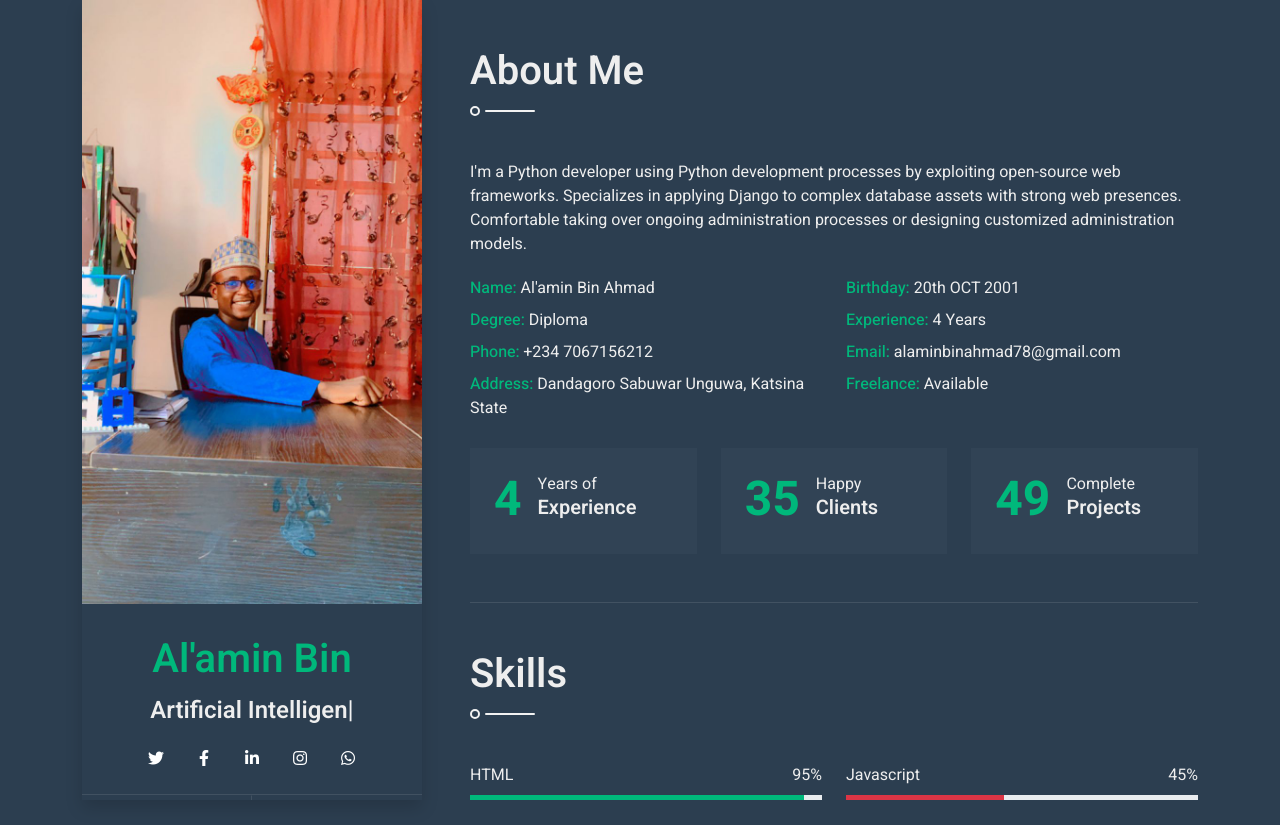
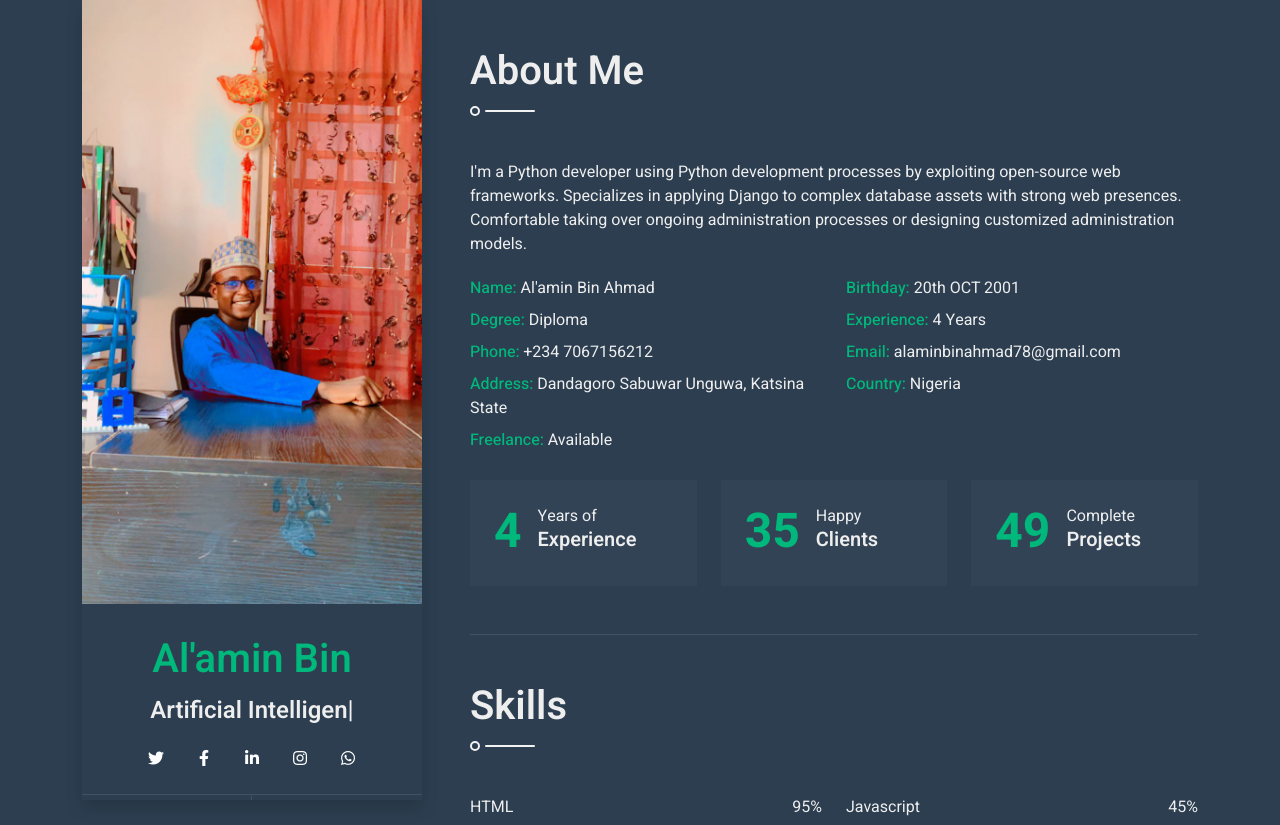
Before and after one commit to Bin02-Dv/my-portfolio-mark-2, a Django app: page / in a window 1280 px wide. Shown: the top 825 px of the page. Run offline with Django 5.2, Linux system fonts and the light colour scheme; some libraries are stand-ins or nearby versions.

Commit message:
4/27/2024 - 1:09pm

```diff
--- a/templates/index.html
+++ b/templates/index.html
@@ -129,6 +129,9 @@
                             </div>
                             <div class="col-sm-6 py-1">
                                 <span class="fw-medium text-primary">Address:</span> Dandagoro Sabuwar Unguwa, Katsina State
+                            </div>
+                            <div class="col-sm-6 py-1">
+                                <span class="fw-medium text-primary">Country:</span> Nigeria
                             </div>
                             <div class="col-sm-6 py-1">
                                 <span class="fw-medium text-primary">Freelance:</span> Available
```
Also changed, not shown: 1 other file.
